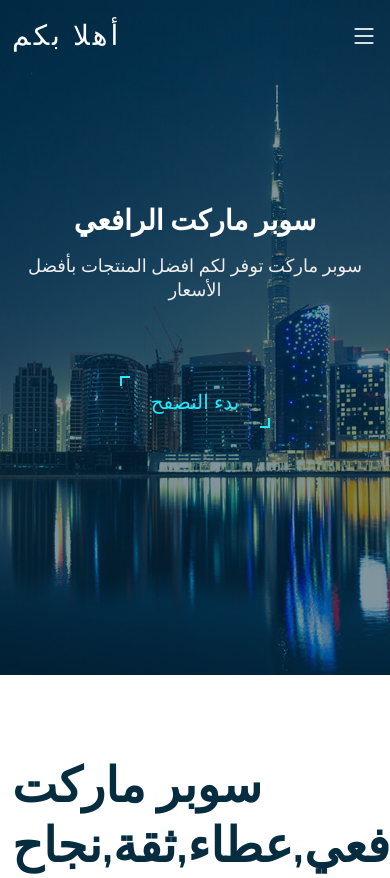
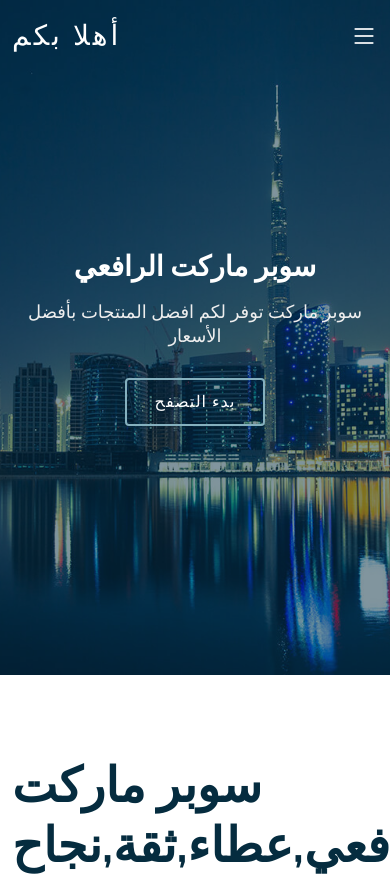
Before and after one commit to Moeraf/habtour_hospital, a plain HTML site: page index.html in a window 390 px wide. Shown: the top 878 px of the page. Drawn offline with nearby package versions, Linux system fonts and the light colour scheme; no server answers.

Commit message:
third change

```diff
--- a/assets/css/style.css
+++ b/assets/css/style.css
@@ -385,56 +385,23 @@ h6 {
 }
 
 #hero .btn-get-started {
-  position: relative;
-  padding: 10px 30px;
-  margin: 45px 0;
- color: #21ebff;
- text-decoration: none;
- font-size: 20px;
- text-transform: uppercase;
- transition: 0.5s;
-}
-
-#hero .btn-get-started::before {
-  content: " ";
-  position: absolute;
-  top: -1px;
-  left: -1px;
-  width: 10px;
-  height: 10px;
-  border-top: 2px solid #21ebff;
-  border-left: 2px solid #21ebff;
+  font-family: "Raleway", sans-serif;
+  text-transform: uppercase;
+  font-weight: 500;
+  font-size: 16px;
+  letter-spacing: 1px;
+  display: inline-block;
+  padding: 10px 28px;
+  border-radius: 4px;
   transition: 0.5s;
-  transition-delay: 0.5s;
-}
-
-#hero .btn-get-started::after {
-  content: " ";
-  position: absolute;
-  bottom: -1px;
-  right: -1px;
-  width: 10px;
-  height: 10px;
-  border-bottom: 2px solid #21ebff;
-  border-right: 2px solid #21ebff;
-  transition: 0.5s;
-  transition-delay: 0.5s;
-}
-
-#hero .btn-get-started:hover::before,
-#hero .btn-get-started:hover::after {
-    width: 100%;
-    height: 100%;
-    transition-delay: 0s;
+  border: 2px solid #85b0be;
+  color: #fff;
 }
 
 #hero .btn-get-started:hover {
-  background:#21ebff ;
-  color: #000;
-  box-shadow: 0px 0px 50px #21ebff;
-  transition-delay: 0.5s;
+  background: #85b0be;
+  border: 2px solid #85b0be;
 }
-
 
 @media (min-width: 1024px) {
   #hero {
--- a/index.html
+++ b/index.html
@@ -116,11 +116,8 @@
           <h2>الخدمات</h2>
           <p>نتمنى خدمتكم بأفضل ما نتمكن</p>
         </div>
-
-        <div class="row" id="services">
-
+        <div class="row" id="Services">
         </div>
-
       </div>
     </section><!-- End Services Section -->
 
--- a/index.js
+++ b/index.js
@@ -1,13 +1,19 @@
-var services = document.getElementById("services");
-var content =`<div>
+var services = document.getElementById('Services');
+var Original_Content = `<div>
 <div class="icon"><i class="bi bi-briefcase"></i></div>
-<h4 class="title"><a href="">Lorem Ipsum</a></h4>
+<h4 class="title"><a href="">TITLE</a></h4>
 <p class="description">Voluptatum deleniti atque corrupti quos dolores et quas molestias excepturi sint occaecati cupiditate non provident</p>
 </div>`
 
-for (let i = 0; i < 6; i++) {
-    var service = document.createElement(`div`)
-    service.innerHTML = content
-    service.className = 'col-lg-4 col-md-6 icon-box'
-    services.appendChild(service)
-}
+fetch('https://jsonplaceholder.typicode.com/users')
+  .then(response => response.json())
+  .then(json => {
+    json.forEach(element => {
+        var content = Original_Content;
+        content = content.replace('TITLE',element.name)
+        var service = document.createElement('div')
+        service.innerHTML = content
+        service.className = "col-lg-4 col-md-6 icon-box"
+        services.appendChild(service)
+    });
+  })
```
